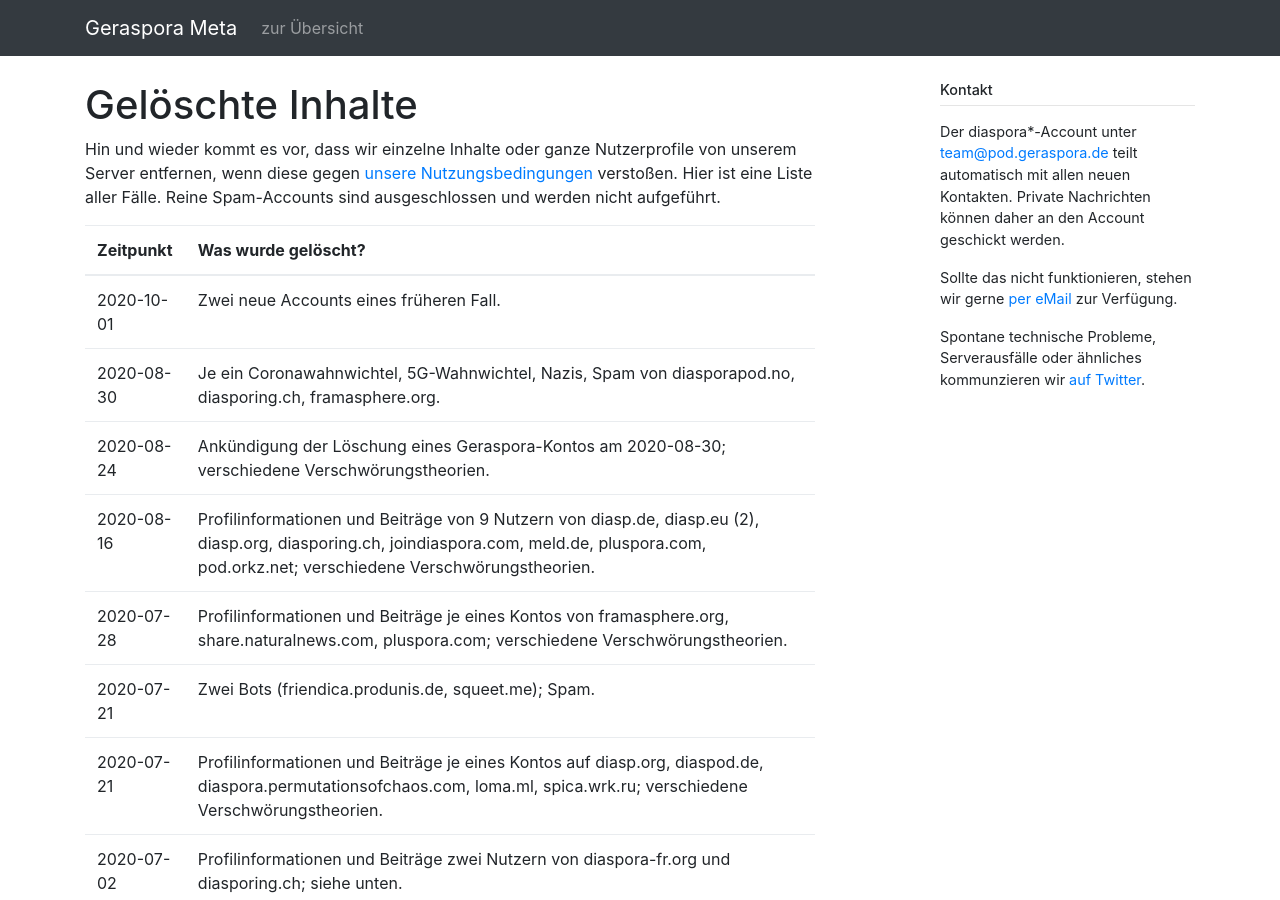
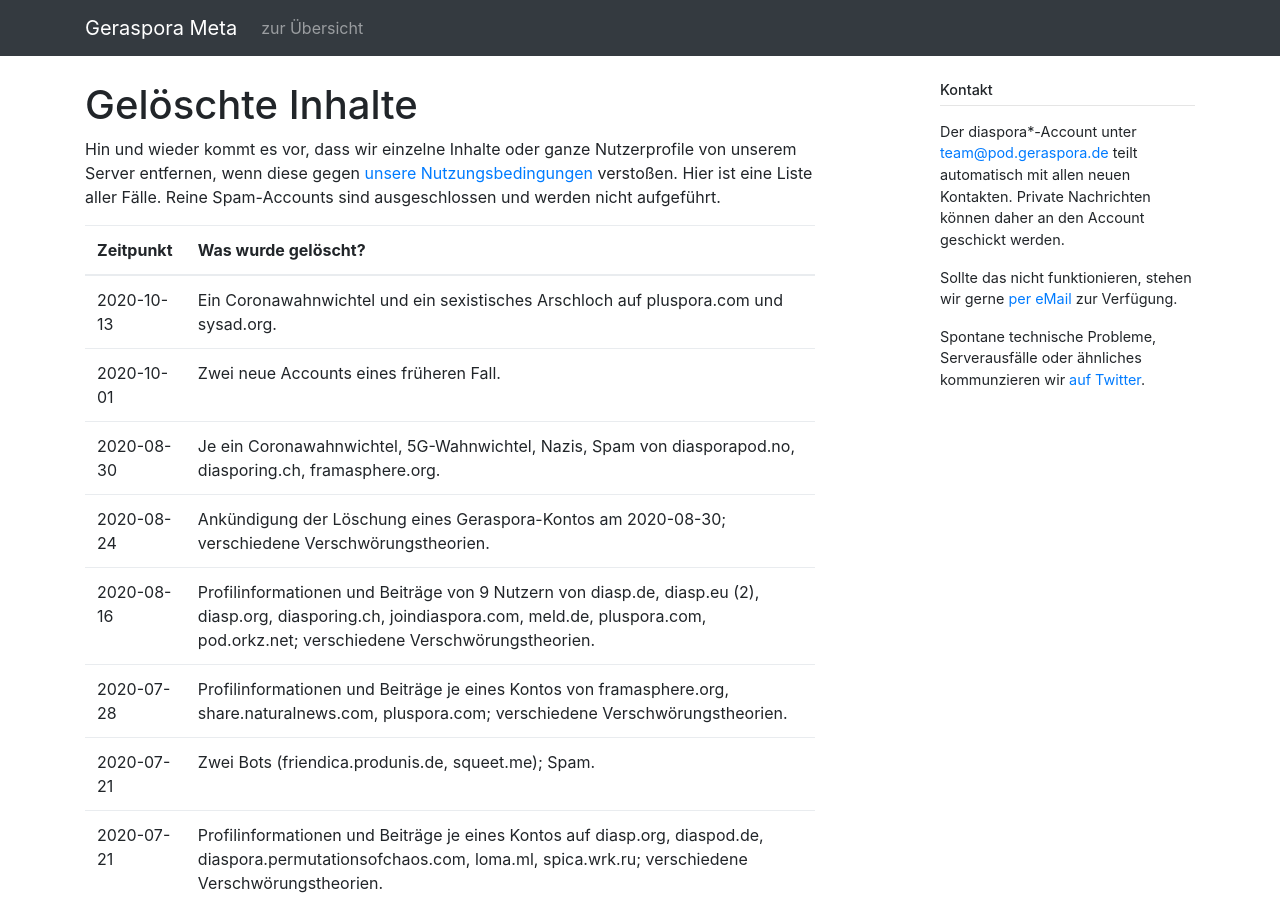
Before and after one commit to geraspora/meta, a Jekyll site: the page built from pod/deleted_contents.md, in a window 1280 px wide and 900 px high. Built offline with Jekyll 4.4.1, drawn with Linux system fonts in a browser that asks for light colours.

Commit message:
deletion!

```diff
--- a/pod/deleted_contents.md
+++ b/pod/deleted_contents.md
@@ -8,6 +8,7 @@
 
 | Zeitpunkt  | Was wurde gelöscht?                                                                                                                                                                                                                                                                                                                                                                                                                                                                                                                                                                                                                                                                                                                                                                                                                                                                                                                                                       |
 | ---------- | ------------------------------------------------------------------------------------------------------------------------------------------------------------------------------------------------------------------------------------------------------------------------------------------------------------------------------------------------------------------------------------------------------------------------------------------------------------------------------------------------------------------------------------------------------------------------------------------------------------------------------------------------------------------------------------------------------------------------------------------------------------------------------------------------------------------------------------------------------------------------------------------------------------------------------------------------------------------------- |
+| 2020-10-13 | Ein Coronawahnwichtel und ein sexistisches Arschloch auf pluspora.com und sysad.org.                                                                                                                                                                                                                                                                                                                                                                                                                                                                                                                                                                                                                                                                                                                                                                                                                                                                                      |
 | 2020-10-01 | Zwei neue Accounts eines früheren Fall.                                                                                                                                                                                                                                                                                                                                                                                                                                                                                                                                                                                                                                                                                                                                                                                                                                                                                                                                   |
 | 2020-08-30 | Je ein Coronawahnwichtel, 5G-Wahnwichtel, Nazis, Spam von diasporapod.no, diasporing.ch, framasphere.org.                                                                                                                                                                                                                                                                                                                                                                                                                                                                                                                                                                                                                                                                                                                                                                                                                                                                 |
 | 2020-08-24 | Ankündigung der Löschung eines Geraspora-Kontos am 2020-08-30; verschiedene Verschwörungstheorien.                                                                                                                                                                                                                                                                                                                                                                                                                                                                                                                                                                                                                                                                                                                                                                                                                                                                        |
```
